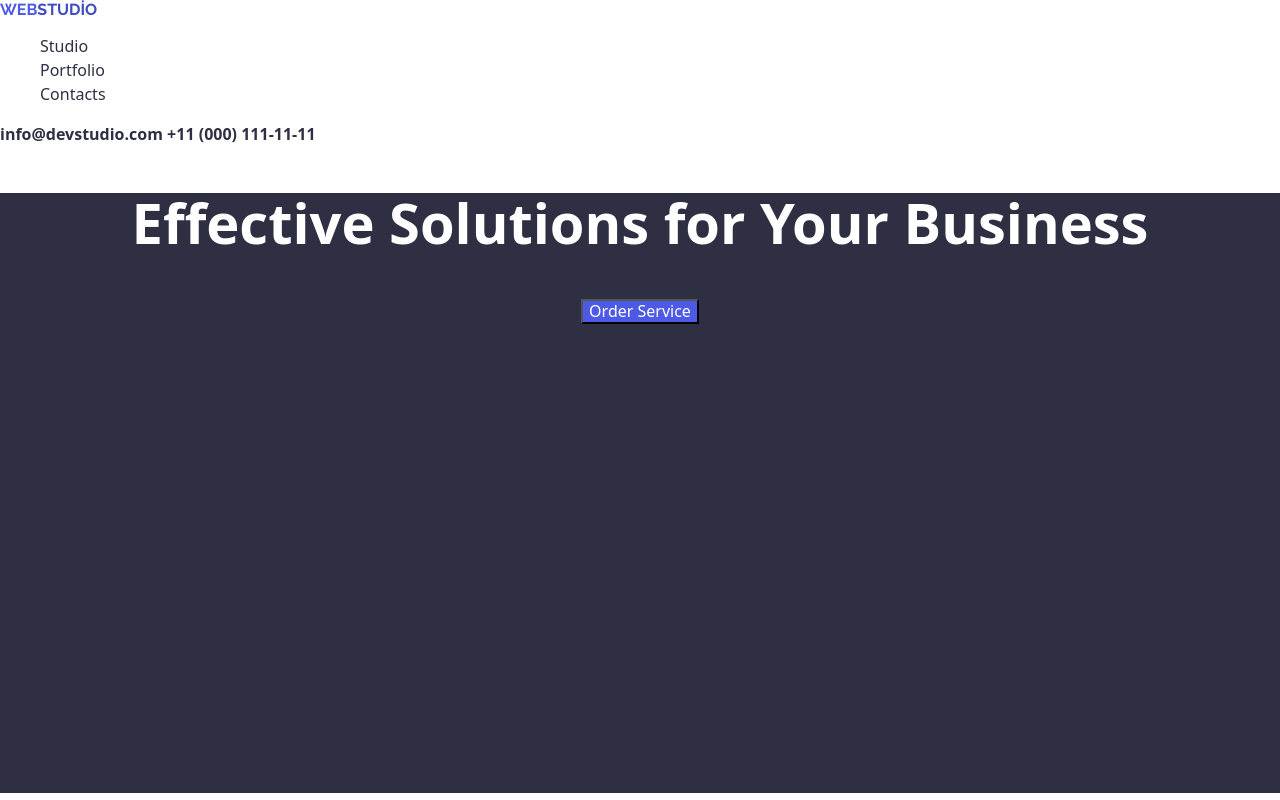
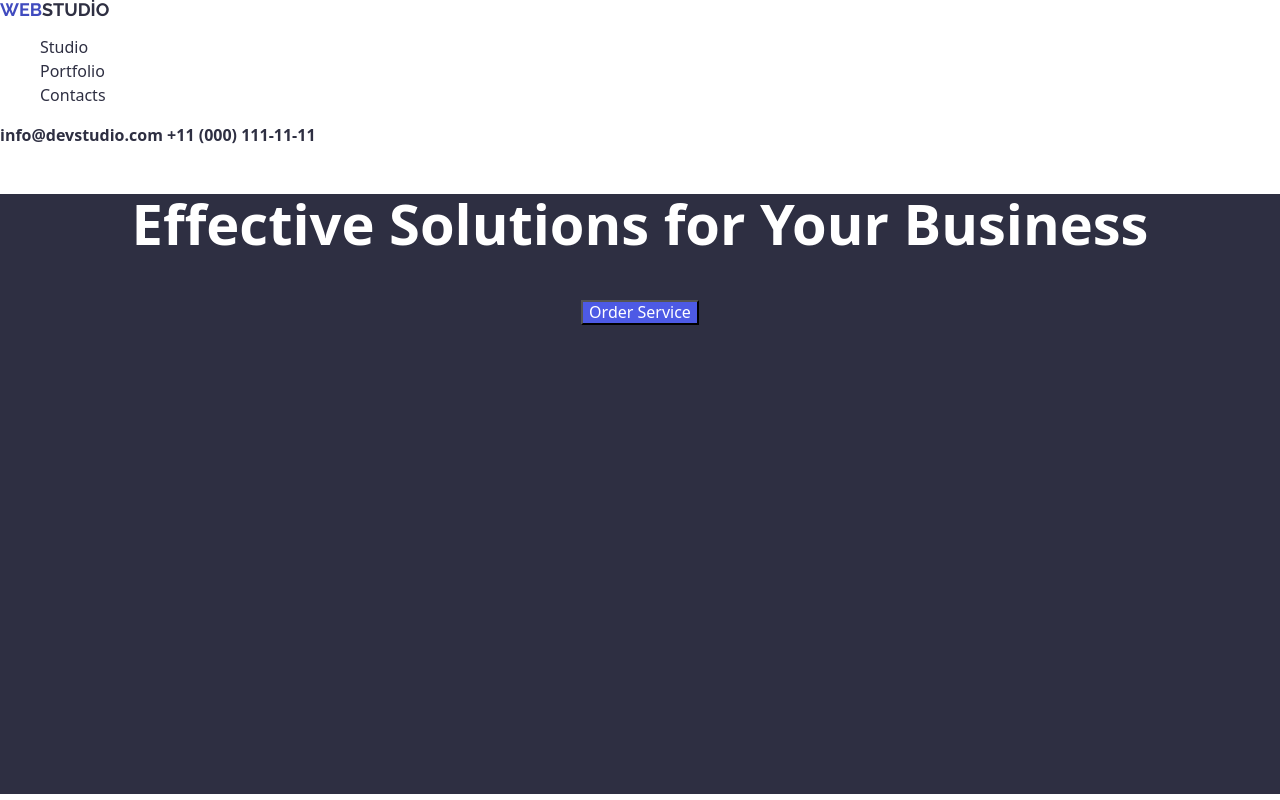
Before and after one commit to beatifultango/2.--dev, a plain HTML site: page index.html in a window 1280 px wide. Shown: the top 800 px of the page. Drawn offline with nearby package versions, Linux system fonts and the light colour scheme.

Commit message:
last commit

```diff
--- a/css/styles.css
+++ b/css/styles.css
@@ -1,9 +1,17 @@
 .page-title {
   font-family: "Raleway", sans-serif;
+  font-size: 18px;
   font-optical-sizing: auto;
   font-weight:700px;
   font-style: normal;
   line-height:1.07;
+  color:#4D5AE5;
+}
+.spa{
+  font-family: "Raleway", sans-serif;
+  font-size: 18px;
+  color:#2E2F42;
+
 }
 
 .page-menu-list a{
--- a/index.html
+++ b/index.html
@@ -23,7 +23,7 @@
   </head>
   <body>
     <header>
-      <a class="page-title" href="" target="_blank"><span style="color:#4D5AE5">WEB</span>STUDİO </a>
+      <a class="page-title" href="" target="_blank">WEB<span class="spa">STUDİO</span></a>
       <nav>
         <ul class="page-menu-list">
           <li>
```
